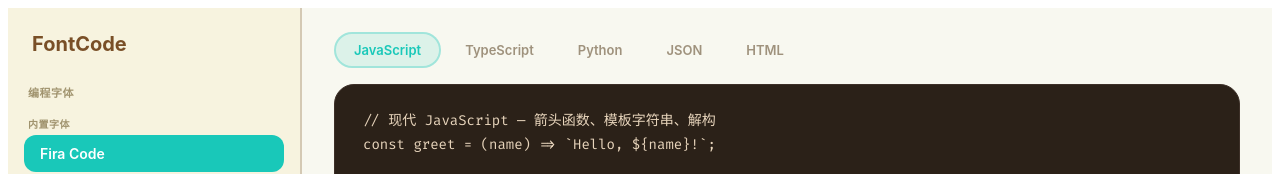
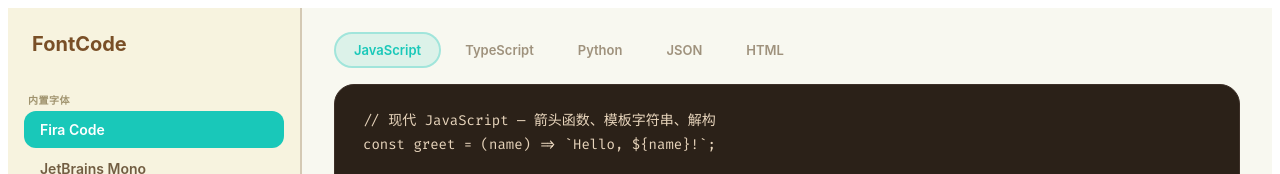
Before and after one commit to zzditto/fontcode, a Vue app: page / in a window 1280 px wide. Shown: the top 174 px of the page. Built offline with nearby package versions, Linux system fonts and the light colour scheme.

Commit message:
style(sidebar): remove redundant section label text
删除侧边栏中多余的“编程字体”标签文本，简化页面布局

```diff
--- a/src/components/sidebar/Sidebar.vue
+++ b/src/components/sidebar/Sidebar.vue
@@ -13,7 +13,6 @@
   <aside class="sidebar">
     <div class="sidebar-header">FontCode</div>
     <div class="sidebar-section">
-      <div class="section-label">编程字体</div>
       <FontList @add-font="showAddModal = true" />
     </div>
     <div class="sidebar-section">
```
